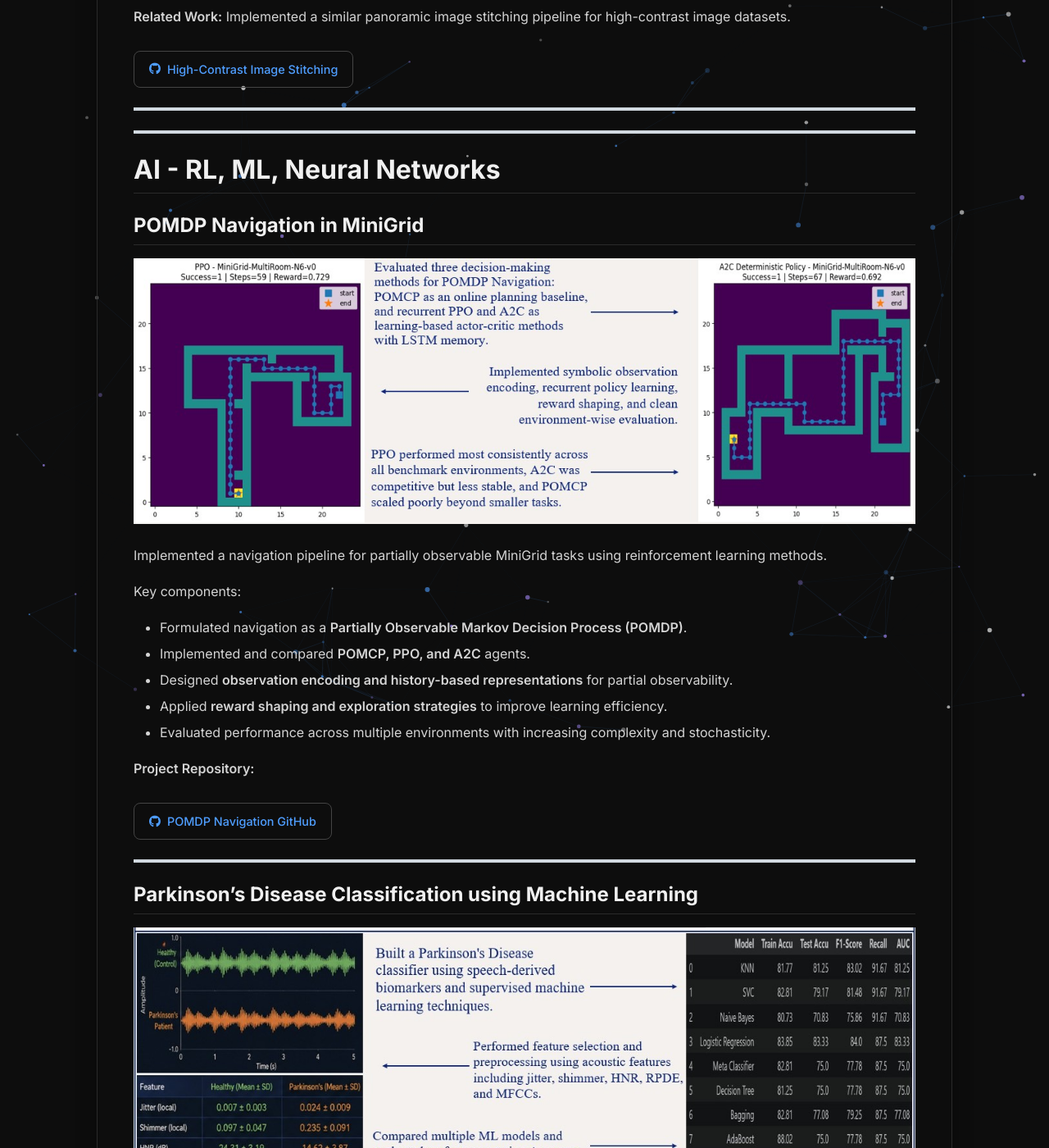
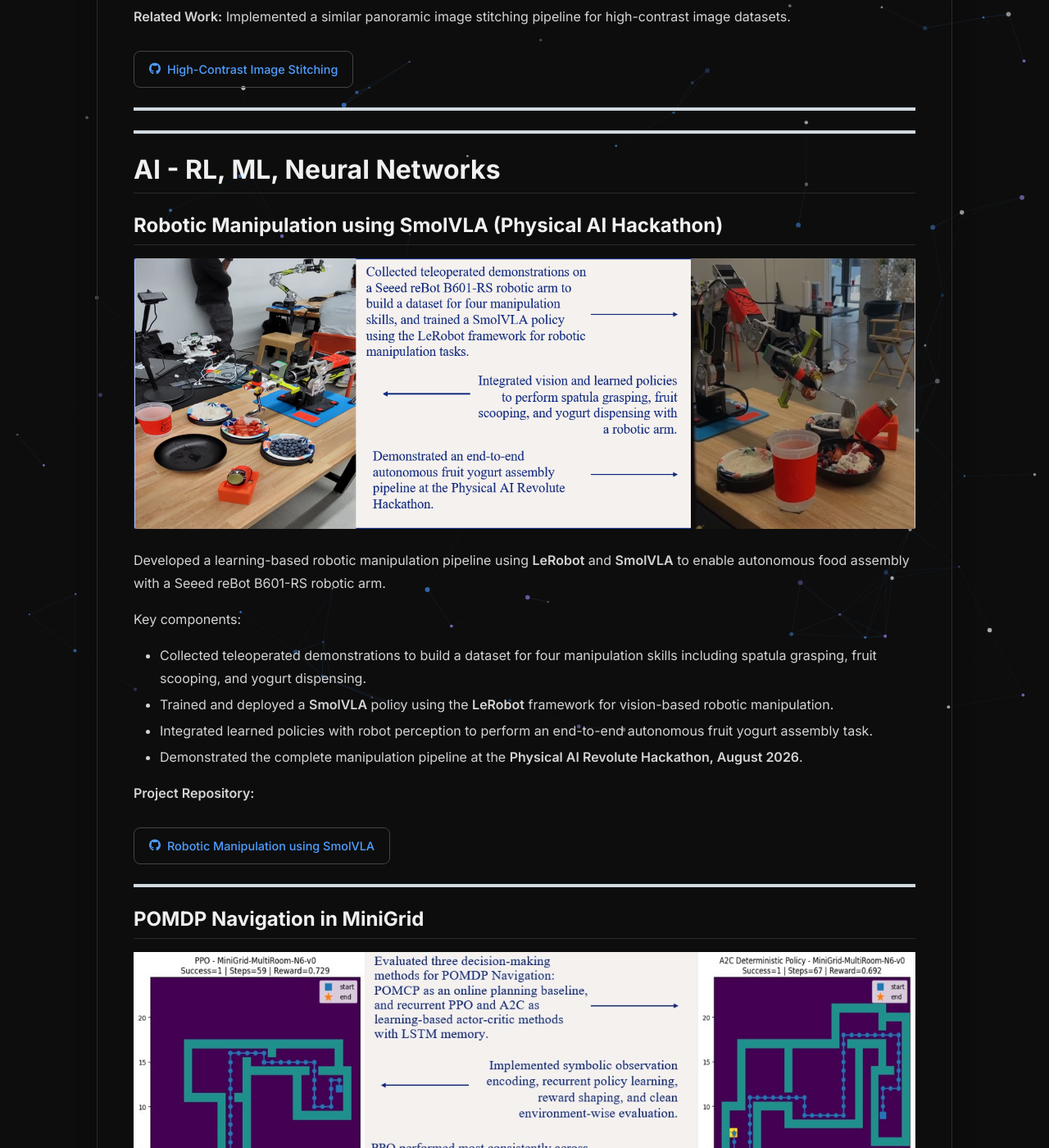
Before and after one commit to Sairamzz/Sairamzz.github.io, a Jekyll site: the page built from projects.md, in a window 1280 px wide and 1400 px high, scrolled down 6409 px. Shown: the whole window at 82% size. Built offline with Jekyll 4.4.1, drawn with Linux system fonts in a browser that asks for light colours; nearby versions of some CDN libraries.

Commit message:
Update projects.md

```diff
--- a/projects.md
+++ b/projects.md
@@ -169,6 +169,27 @@ Key components:
 
 # AI - RL, ML, Neural Networks
 
+## Robotic Manipulation using SmolVLA (Physical AI Hackathon)
+
+![VLA Robotic Manipulation](../assets/images/projects/VLA_Manipulator.png)
+
+Developed a learning-based robotic manipulation pipeline using **LeRobot** and **SmolVLA** to enable autonomous food assembly with a Seeed reBot B601-RS robotic arm.
+
+Key components:
+
+- Collected teleoperated demonstrations to build a dataset for four manipulation skills including spatula grasping, fruit scooping, and yogurt dispensing.
+- Trained and deployed a **SmolVLA** policy using the **LeRobot** framework for vision-based robotic manipulation.
+- Integrated learned policies with robot perception to perform an end-to-end autonomous fruit yogurt assembly task.
+- Demonstrated the complete manipulation pipeline at the **Physical AI Revolute Hackathon, August 2026**.
+
+**Project Repository:**
+
+<a class="repo-button" href="https://github.com/savieee/froyo_arm-" target="_blank">
+<i class="fa-brands fa-github"></i> Robotic Manipulation using SmolVLA
+</a>
+
+---
+
 ## POMDP Navigation in MiniGrid
 
 ![RL POMDP](../assets/images/projects/rlminigrid.jpeg)
```
